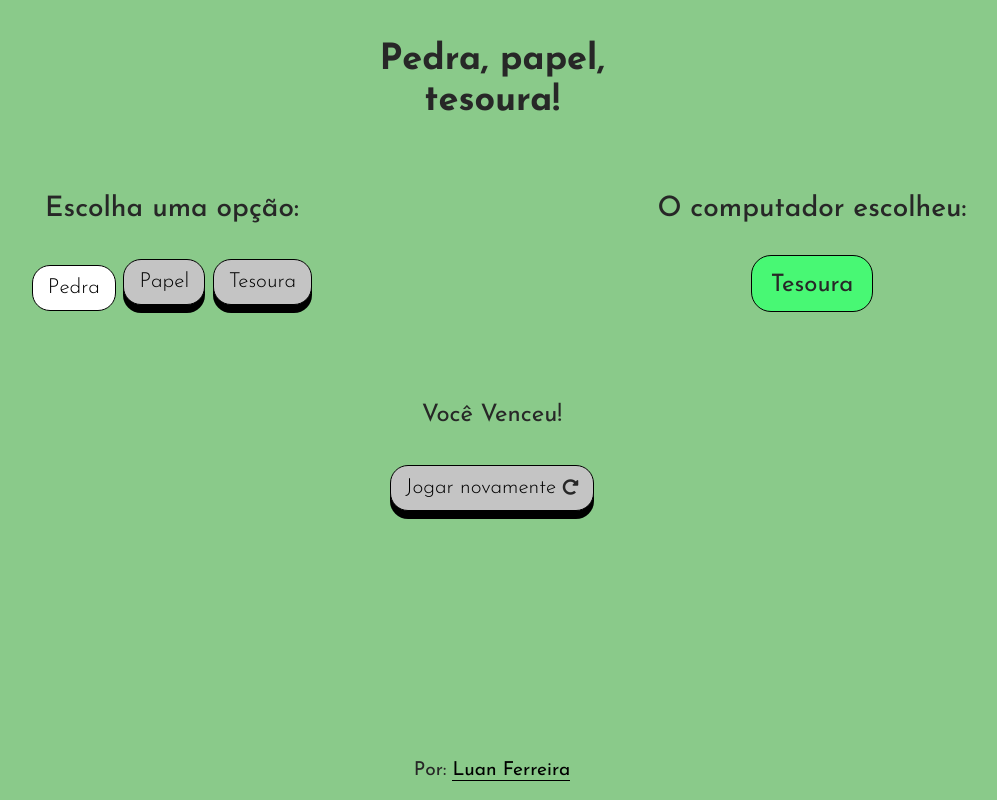
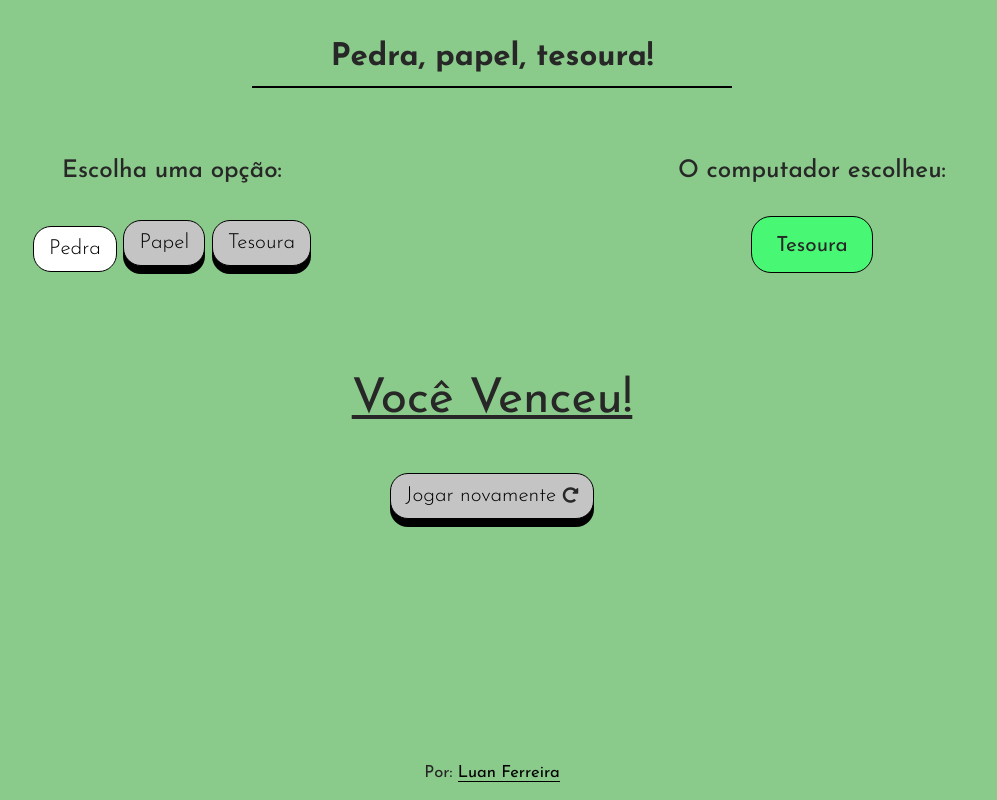
Before and after one commit to Kenzie-Academy-Brasil-Developers/entrega-construa-um-jogo-de-azar-sprint-3-luan-ferreir4, a plain HTML site: page index.html in a window 1280 px wide. Both pictures are taken after a click on the button "Pedra". Shown: the whole page, without its empty margins (148-1145 px from the left). Drawn offline with nearby package versions, Linux system fonts and the light colour scheme.

Commit message:
fixing bugs and more refactoring

```diff
--- a/script.js
+++ b/script.js
@@ -3,7 +3,6 @@ playerBttns = [...playerBttns];
 
 const pcChoice = document.getElementById("pcChoice");
 let pcPlay = Math.floor(Math.random()*3);
-console.log(pcPlay);
 
 const resultContainer = document.getElementById("result");
 
@@ -17,8 +16,7 @@ const getBttns = () => {
 
         bttn.dataset.buttonId = cont;
 
-            bttn.addEventListener('click', getMatch);
-
+        bttn.addEventListener('click', getMatch);
     }
 }
 
@@ -87,15 +85,17 @@ const compareChoices = (player , pc) => {
 
 const getMatch = (event) => {
     pcChoice.innerHTML = pcChoiceToString(pcPlay);
-
+        let button = event.target;
         let buttonData = event.target.getAttribute('data-button-id');
 
         buttonData = Number(buttonData);
-        console.log(buttonData)
 
+        if(resultContainer.innerHTML === ''){
+            button.classList.add('bttnsStylefocus')
             resultContainer.innerHTML = compareChoices(buttonData, pcPlay);
 
             appearReset();
+        }
 }
 
 const appearReset = () => {
@@ -106,19 +106,36 @@ const appearReset = () => {
     return appear;
 }
 
+const removeActiveButton = () => {
+   return playerBttns.map(element => {
+        let activeClass = element.classList[2];
+        console.log(activeClass)
+        if(activeClass !== undefined){
+            element.classList.remove(activeClass);
+        }
+    });
+}
+
+const removeBackgroundColor = () => {
+    let backGroundClass = pcChoice.classList[1];
+    if(backGroundClass !== undefined){
+       return pcChoice.classList.remove(backGroundClass)
+    }
+}
+
 const resetGame = () => {
     pcPlay = Math.floor(Math.random()*3);
     console.log(pcPlay);
 
     pcChoice.innerHTML = '';
+    resultContainer.innerHTML = '';
 
-    let backGroundClass = pcChoice.classList[1];
-    if(backGroundClass !== undefined){
-        pcChoice.classList.remove(backGroundClass)
-    }
-    resultContainer.innerHTML = '';
+    removeBackgroundColor();
+
+    removeActiveButton();
 
     containerReset.classList.replace("resetContainer","hidden");
 }
+
 resetBtn.addEventListener('click', resetGame);
 getBttns();
--- a/style.css
+++ b/style.css
@@ -17,19 +17,24 @@ body{
     background-color:var(--color-primary);
     color: var(--color-font-primary);
     font-family: 'Josefin Sans', sans-serif;
-    font-size: 1.5rem;
-}
-.highContainer__title{
-    max-width: 250px;
-    margin: 40px auto;
+    font-size: 1.3rem;
 }
 .hidden{
     display: none;
 }
+
+
 .highContainer{
-    width: 100vw;
     text-align: center;
 }
+
+.highContainer__title{
+    width: 250px;
+    margin: 40px auto;
+    padding-bottom: 10px;
+    border-bottom: 2px solid var(--color-details-secundary);
+}
+
 
 .container{
     width: 95vw;
@@ -61,7 +66,7 @@ body{
     background-color: var(--color-bg-buttonActivated);
 }
 
-.bttnsStyle--player:focus{
+.bttnsStylefocus{
     background-color: var(--color-bg-buttonActivated);
 
     transform: translateY(6px);
@@ -109,10 +114,9 @@ i{
 
 .lowContainer{
     position: absolute;
-    left: 0%;
-    right: 0%;
+    left: 0;
+    right: 0;
     bottom: 2%;
-
     text-align: center;
 }
 
@@ -124,7 +128,7 @@ i{
 
 @media (min-width: 800px) {
     .highContainer__title{
-    max-width: 250px;
+    width: 480px;
     margin: 40px auto;
     }
     .flex{
@@ -136,8 +140,12 @@ i{
         margin-top: 19px;
     }
 
-    .rContainer{
-        margin-top: 40px;
+    .container--result{
+        width: 300px;
+        margin-top: 30px;
+        padding: 10px;
         font-size: 3rem;
+
+        text-decoration: underline;
     }
 }
```
